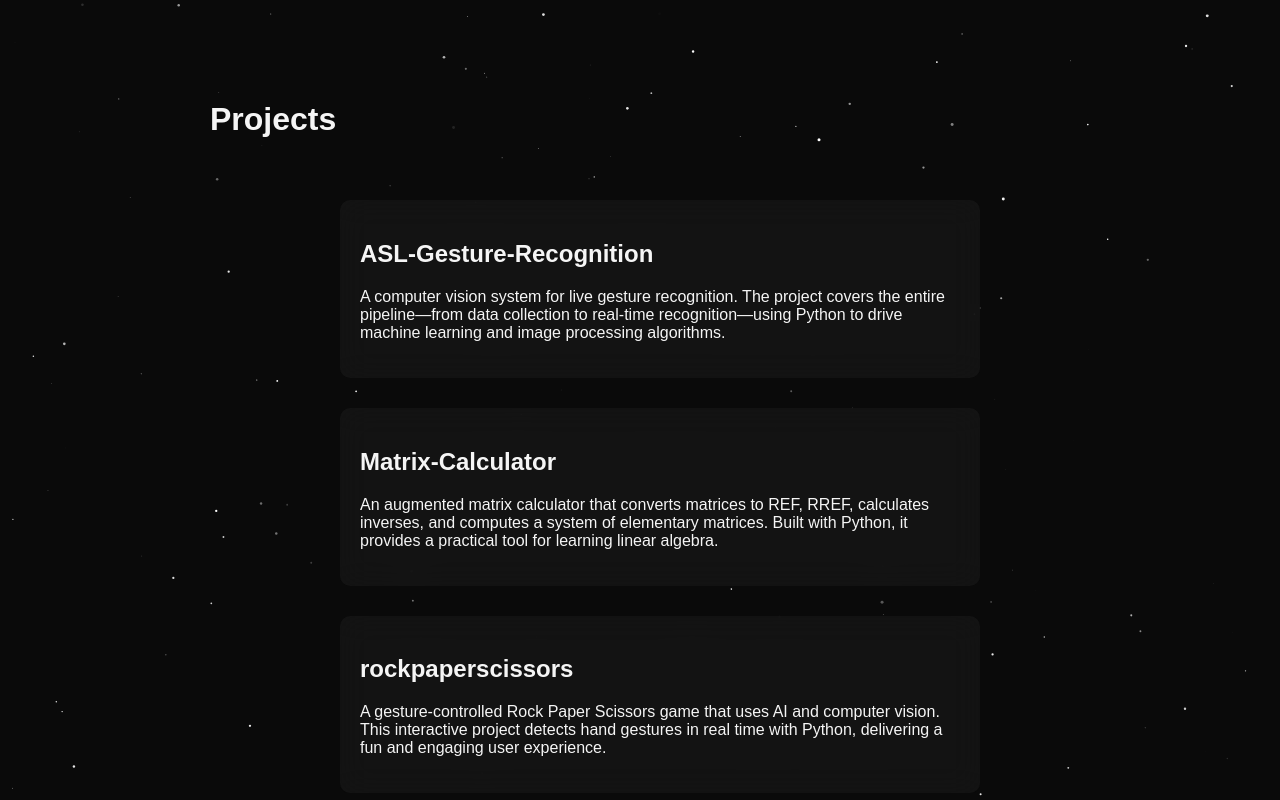
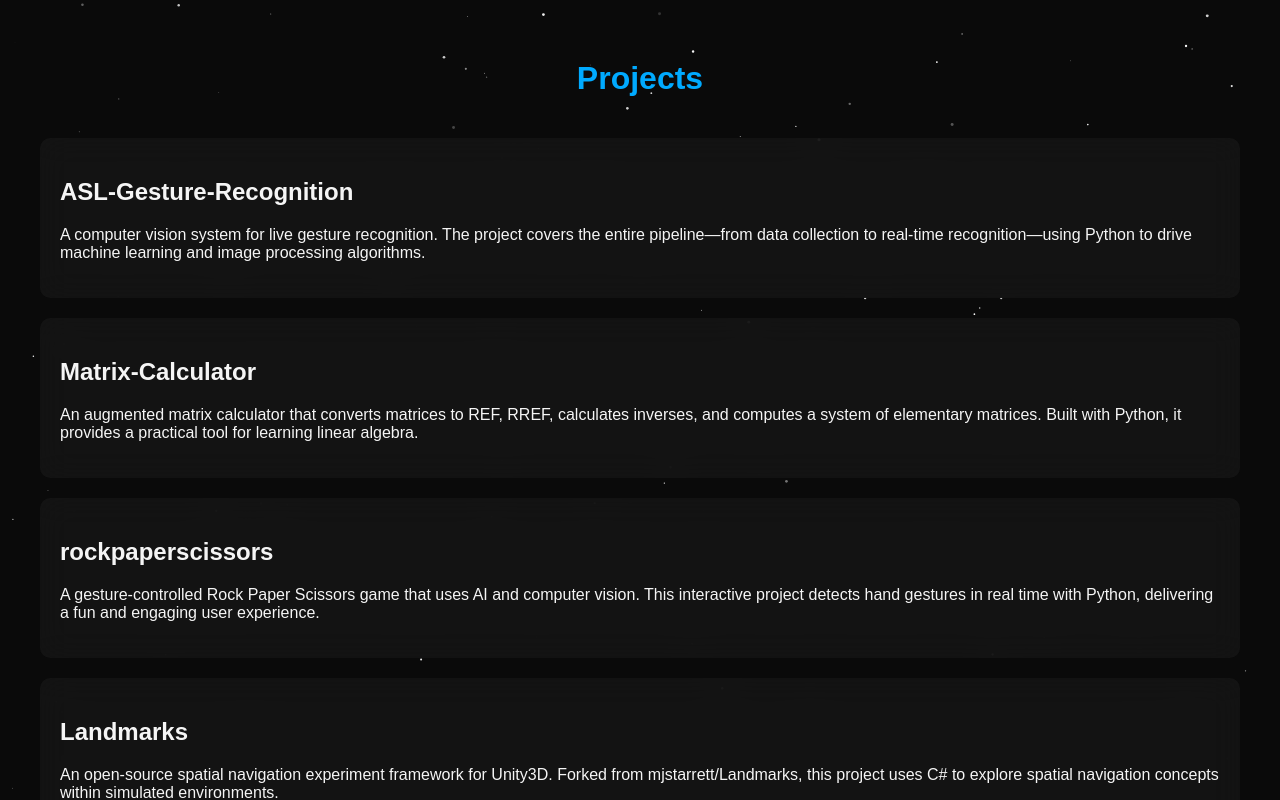
Before and after one commit to qbeka/qendrim-beka-website, a Next.js app: page /projects in a window 1280 px wide. Shown: the top 800 px of the page. Built offline with nearby package versions, Linux system fonts and the light colour scheme.

Commit message:
UI refinements

```diff
--- a/components/Layout.js
+++ b/components/Layout.js
@@ -1,37 +1,117 @@
-import { useRef, useState, useEffect } from 'react';
-import StarNavigation from './StarNavigation';
+import { useState, useEffect } from 'react';
+import { useRouter } from 'next/router';
 import AnimatedBackground from './AnimatedBackground';
 
+const MIN_DISTANCE = 100; // minimum distance in px between stars
+
+function getRandomPosition(max, offset = 0) {
+  return Math.floor(Math.random() * (max - 2 * offset)) + offset;
+}
+
+function distance(pos1, pos2) {
+  const dx = pos1.left - pos2.left;
+  const dy = pos1.top - pos2.top;
+  return Math.sqrt(dx * dx + dy * dy);
+}
+
+function generateStarPositions(numStars) {
+  const positions = [];
+  const width = window.innerWidth;
+  const height = window.innerHeight;
+  const margin = 50; // margin from the viewport edges
+  for (let i = 0; i < numStars; i++) {
+    let pos;
+    let attempts = 0;
+    do {
+      pos = {
+        left: getRandomPosition(width, margin),
+        top: getRandomPosition(height, margin),
+      };
+      attempts++;
+      // Avoid endless loop if many stars
+      if (attempts > 50) break;
+    } while (positions.some(p => distance(p, pos) < MIN_DISTANCE));
+    positions.push(pos);
+  }
+  return positions;
+}
+
 export default function Layout({ children }) {
-  const contentRef = useRef(null);
-  const [showStars, setShowStars] = useState(false);
-  const [contentOpacity, setContentOpacity] = useState(1);
+  const router = useRouter();
+  const [fadeOpacity, setFadeOpacity] = useState(1);
+  const [starPositions, setStarPositions] = useState([]);
+
+  // Define navigation items.
+  const navItems = [
+    { label: 'About Me', route: '/about' },
+    { label: 'Involvement', route: '/involvement' },
+    { label: 'Projects', route: '/projects' },
+    { label: 'Contact', route: '/contact' },
+  ];
+  // On inner pages, add an extra "Home" star.
+  if (router.pathname !== '/') {
+    navItems.push({ label: 'Home', route: '/' });
+  }
 
   useEffect(() => {
-    const container = contentRef.current;
+    // Generate random positions for the stars on the client.
+    setStarPositions(generateStarPositions(navItems.length));
+    // Re-calc positions on window resize.
+    const handleResize = () => {
+      setStarPositions(generateStarPositions(navItems.length));
+    };
+    window.addEventListener('resize', handleResize);
+    return () => window.removeEventListener('resize', handleResize);
+  }, [navItems.length]);
+
+  useEffect(() => {
     const handleScroll = () => {
-      const scrollTop = container.scrollTop;
-      // Fade out the content as you scroll – Apple‑style smooth transition.
-      const newOpacity = Math.max(0, 1 - scrollTop / 200);
-      setContentOpacity(newOpacity);
-      // Show the star navigation after a slight scroll.
-      setShowStars(scrollTop > 50);
+      const scrollY = window.scrollY;
+      // Fade out content as user scrolls down (over 200px)
+      const newOpacity = Math.max(1 - scrollY / 200, 0);
+      setFadeOpacity(newOpacity);
     };
-    container.addEventListener('scroll', handleScroll);
-    return () => container.removeEventListener('scroll', handleScroll);
+    window.addEventListener('scroll', handleScroll);
+    return () => window.removeEventListener('scroll', handleScroll);
   }, []);
 
+  // Apple-like dynamic transition style.
+  const transitionStyle = {
+    transition: 'opacity 0.5s cubic-bezier(0.25, 0.46, 0.45, 0.94)',
+  };
+
+  // Show star nav when content has faded (i.e. scrollY > 0).
+  const showStars = fadeOpacity < 1;
+
   return (
-    <div className="layout-wrapper">
+    <>
+      {/* Persistent animated starry background */}
       <AnimatedBackground />
-      <StarNavigation showStars={showStars} />
-      <div
-        className="content-wrapper"
-        ref={contentRef}
-        style={{ opacity: contentOpacity }}
-      >
-        {children}
+      <div className="layout-container">
+        {/* Page content fades as user scrolls */}
+        <div className="content-container" style={{ ...transitionStyle, opacity: fadeOpacity }}>
+          {children}
+        </div>
+        {/* Star Navigation */}
+        {showStars && (
+          <div className="stars-container">
+            {navItems.map((item, index) => {
+              const pos = starPositions[index] || { left: 50, top: 50 };
+              return (
+                <div
+                  key={index}
+                  className="star-link"
+                  style={{ position: 'absolute', left: pos.left, top: pos.top }}
+                  onClick={() => router.push(item.route)}
+                >
+                  <div className="nav-star">★</div>
+                  <div className="nav-text">{item.label}</div>
+                </div>
+              );
+            })}
+          </div>
+        )}
       </div>
-    </div>
+    </>
   );
 }
--- a/pages/_app.js
+++ b/pages/_app.js
@@ -1,5 +1,5 @@
+import '../styles/global.css';
 import Layout from '../components/Layout';
-import '../styles/global.css';
 
 export default function MyApp({ Component, pageProps }) {
   return (
--- a/pages/index.js
+++ b/pages/index.js
@@ -4,17 +4,16 @@ export default function Home() {
   return (
     <>
       <Head>
-        <title>Qendrim Beka</title>
+        <title>Qendrim Beka - Home</title>
       </Head>
-      <div className="home-container">
       <div className="hero-content">
         <h1 className="hero-title">Qendrim Beka</h1>
         <p className="hero-subtitle">
           Building solutions, learning constantly, and exploring new ideas.
         </p>
       </div>
+      {/* Spacer so that scrolling is possible to trigger the fade */}
       <div className="scroll-spacer"></div>
-      </div>
     </>
   );
 }
--- a/pages/projects.js
+++ b/pages/projects.js
@@ -1,7 +1,7 @@
+
 import Head from 'next/head';
 
-export default function Projects() {
-  const projects = [
+const projectsData = [
   {
     title: "ASL-Gesture-Recognition",
     description: "A computer vision system for live gesture recognition. The project covers the entire pipeline—from data collection to real-time recognition—using Python to drive machine learning and image processing algorithms.",
@@ -34,22 +34,23 @@ export default function Projects() {
   },
 ];
 
+export default function Projects() {
   return (
     <>
       <Head>
         <title>Projects - Qendrim Beka</title>
       </Head>
-      <div className="content-container">
+      <div className="page-header">
         <h1>Projects</h1>
-        <div className="projects-container">
-          {projects.map((project) => (
+      </div>
+      <div className="list-container">
+        {projectsData.map(project => (
           <div key={project.id} className="project-card">
             <h2>{project.title}</h2>
             <p>{project.description}</p>
           </div>
         ))}
       </div>
-      </div>
     </>
   );
 }
--- a/styles/global.css
+++ b/styles/global.css
@@ -12,25 +12,6 @@
   --star-size: 30px;
 }
 
-/* Layout */
-.layout-wrapper {
-  position: relative;
-  width: 100%;
-  height: 100vh;
-  overflow: hidden;
-}
-
-/* Content Wrapper (scrollable with fade transition) */
-.content-wrapper {
-  position: relative;
-  width: 100%;
-  height: 100%;
-  overflow-y: auto;
-  transition: opacity 0.5s cubic-bezier(0.25, 0.1, 0.25, 1);
-  z-index: 1;
-  padding: 20px;
-}
-
 /* Base Styles */
 body {
   margin: 0;
@@ -40,11 +21,22 @@ body {
   overflow-x: hidden;
 }
 
-/* Home Page Specific */
-.home-container {
-  text-align: center;
+/* Remove header if exists */
+.header {
+  display: none;
 }
 
+/* Layout & Content Containers */
+.layout-container {
+  position: relative;
+  z-index: 1;
+}
+
+.content-container {
+  padding: 20px;
+}
+
+/* Hero Section (Landing Page) */
 .hero-content {
   margin-top: 100px;
 }
@@ -64,12 +56,20 @@ body {
   text-shadow: 0 0 10px rgba(0, 170, 255, 0.6);
 }
 
-/* Scroll Spacer to allow content scrolling */
+/* Extra Spacer for Scrolling */
 .scroll-spacer {
   height: 150vh;
 }
 
 /* Animated Background */
+.animated-background-container {
+  position: fixed;
+  top: 0;
+  left: 0;
+  width: 100%;
+  height: 100%;
+}
+
 .animated-background {
   position: absolute;
   width: 100%;
@@ -85,28 +85,15 @@ body {
   left: 0;
   width: 100%;
   height: 100%;
-  z-index: 2;
-  transition: opacity 0.5s cubic-bezier(0.25, 0.1, 0.25, 1);
+  z-index: 100;
 }
 
+/* Each star-link holds a star and its label */
 .star-link {
-  position: absolute;
   display: flex;
   flex-direction: column;
   align-items: center;
-  transform: translate(-50%, -50%);
-}
-
-.star-link .nav-text {
-  display: none;
-  margin-top: 8px;
-  font-size: 0.9rem;
-  color: var(--accent-color);
-  text-shadow: 0 0 10px rgba(0, 170, 255, 0.6);
-}
-
-.star-link:hover .nav-text {
-  display: block;
+  cursor: pointer;
 }
 
 .nav-star {
@@ -115,13 +102,12 @@ body {
   background: radial-gradient(circle, var(--accent-color) 30%, #ffffff 70%);
   border-radius: 50%;
   box-shadow: 0 0 10px rgba(0, 170, 255, 0.7);
-  transition: transform 0.3s cubic-bezier(0.25, 0.1, 0.25, 1),
-              box-shadow 0.3s cubic-bezier(0.25, 0.1, 0.25, 1);
-  cursor: pointer;
+  transition: transform 0.3s ease-in-out, box-shadow 0.3s ease-in-out;
   display: flex;
   align-items: center;
   justify-content: center;
   font-size: 1.2rem;
+  z-index: 101;
 }
 
 .nav-star:hover {
@@ -129,19 +115,25 @@ body {
   transform: scale(1.4);
 }
 
-/* Content Containers (for inner pages) */
-.content-container {
-  padding: 60px 20px;
-  max-width: 900px;
-  margin: 0 auto;
+.nav-text {
+  margin-top: 8px;
+  font-size: 0.9rem;
+  color: var(--accent-color);
+  text-shadow: 0 0 10px rgba(0, 170, 255, 0.6);
 }
 
-/* Projects List */
-.projects-container {
-  display: flex;
-  flex-direction: column;
-  gap: 30px;
-  padding: 40px 20px;
+/* Page Header for inner pages */
+.page-header {
+  text-align: center;
+  margin-top: 40px;
+  color: var(--accent-color);
+}
+
+/* Project Cards & List Container */
+.list-container {
+  max-height: 100vh;
+  overflow-y: auto;
+  padding: 20px;
 }
 
 .project-card {
@@ -149,11 +141,9 @@ body {
   backdrop-filter: blur(15px);
   padding: 20px;
   border-radius: 10px;
-  transition: transform var(--transition-duration) ease-in-out,
-              box-shadow var(--transition-duration) ease-in-out;
+  transition: transform var(--transition-duration) ease-in-out, box-shadow var(--transition-duration) ease-in-out;
   cursor: pointer;
-  max-width: 600px;
-  margin: 0 auto;
+  margin-bottom: 20px;
 }
 
 .project-card:hover {
@@ -184,7 +174,7 @@ body {
   overflow: hidden;
 }
 
-/* Contact Page */
+/* Contact Page Styles */
 .contact-container {
   display: flex;
   flex-direction: column;
@@ -202,7 +192,6 @@ body {
   text-shadow: 0 0 15px rgba(0, 170, 255, 0.7);
 }
 
-/* Contact Form */
 .contact-form {
   background: rgba(15, 15, 15, 0.9);
   padding: 30px;
@@ -252,8 +241,7 @@ body {
   font-size: 1rem;
   font-weight: bold;
   cursor: pointer;
-  transition: transform 0.3s ease-in-out,
-              box-shadow 0.3s ease-in-out;
+  transition: transform 0.3s ease-in-out, box-shadow 0.3s ease-in-out;
   box-shadow: 0 0 12px rgba(0, 170, 255, 0.5);
   text-transform: uppercase;
 }
```
Lines whose indentation alone changed are shown as unchanged.
